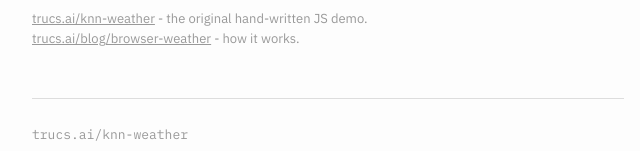
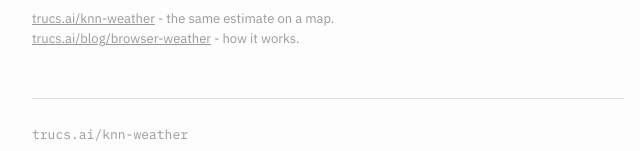
Before and after one commit to idle-intelligence/weather-web, a plain HTML site: page web/index.html in a window 1280 px wide. Shown: the part 649-800 px from the top of the page, 312-952 px from the left. Drawn offline with Linux system fonts and the light colour scheme; a script that the page names is missing.

Commit message:
web: correct the trucs.ai/knn-weather link description
That page runs the same weather crate (compiled to wasm) behind its map,
not the original hand-written JS.

```diff
--- a/web/index.html
+++ b/web/index.html
@@ -295,7 +295,7 @@
             live observations happens in JavaScript.
         </p>
         <p class="info">
-            <a href="https://trucs.ai/knn-weather/">trucs.ai/knn-weather</a> - the original hand-written JS demo.<br>
+            <a href="https://trucs.ai/knn-weather/">trucs.ai/knn-weather</a> - the same estimate on a map.<br>
             <a href="https://trucs.ai/blog/browser-weather">trucs.ai/blog/browser-weather</a> - how it works.
         </p>
     </section>
```
